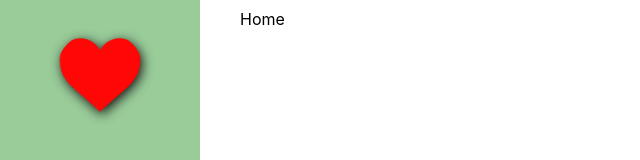
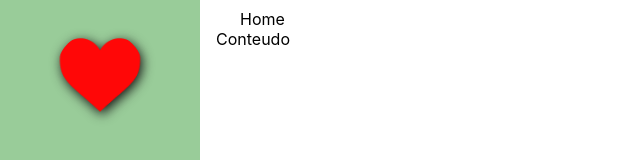
Before and after one commit to alevaristofig/sistema_controle_peso_frt, a React (Create React App) app: page / in a window 1280 px wide. Shown: the top 160 px of the page, without its empty margins (0-640 px from the left). Built offline with nearby package versions, Linux system fonts and the light colour scheme.

Commit message:
Implementação da pagina home

```diff
--- a/src/paginas/Home/index.tsx
+++ b/src/paginas/Home/index.tsx
@@ -18,6 +18,9 @@ const Home = ()  => {
                 <Titulo nome="Home">
                     <IconeHome color="#fff" fontSize={24} />
                 </Titulo>
+                <div className="container py-4">
+                    <div>Conteudo</div>
+                </div>
             </div>
         </>
     )
```
